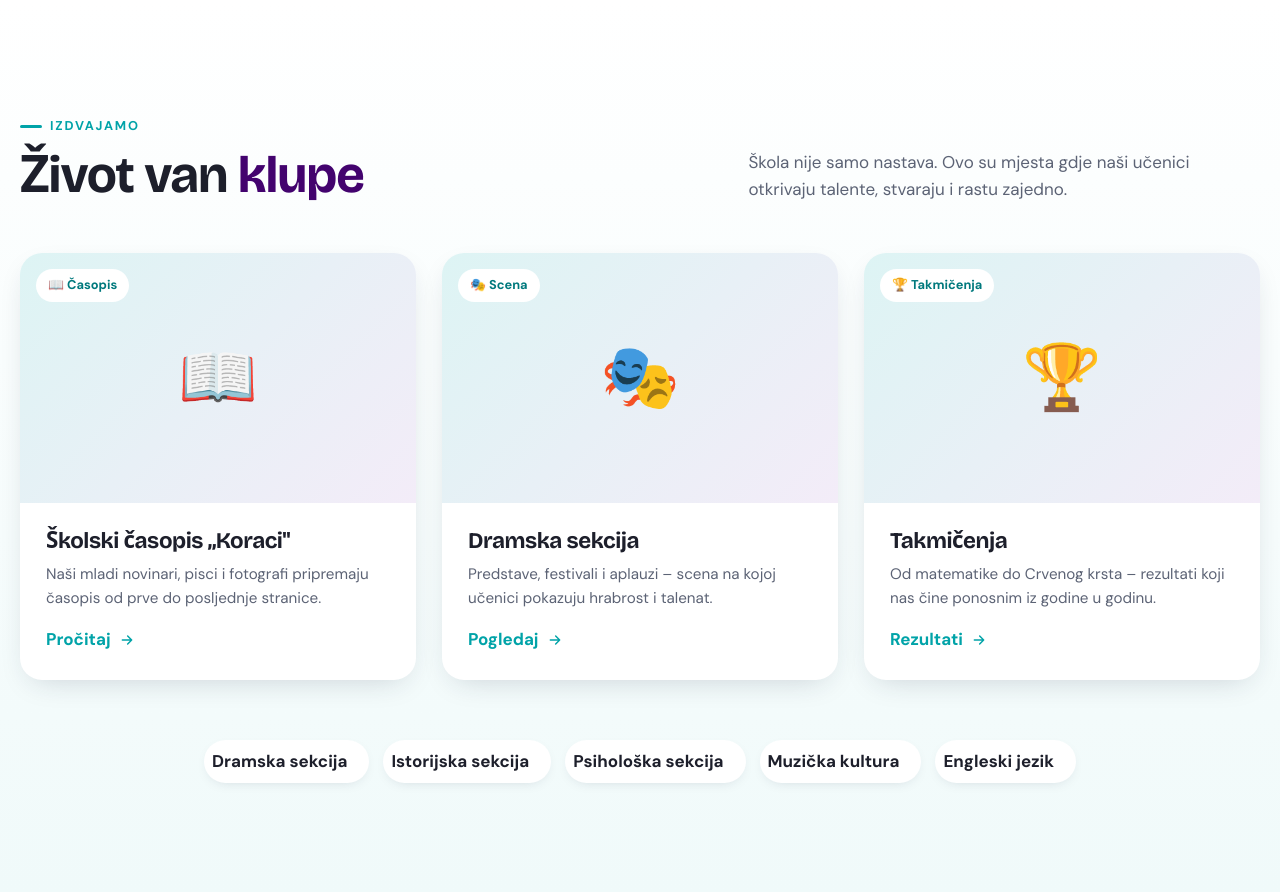
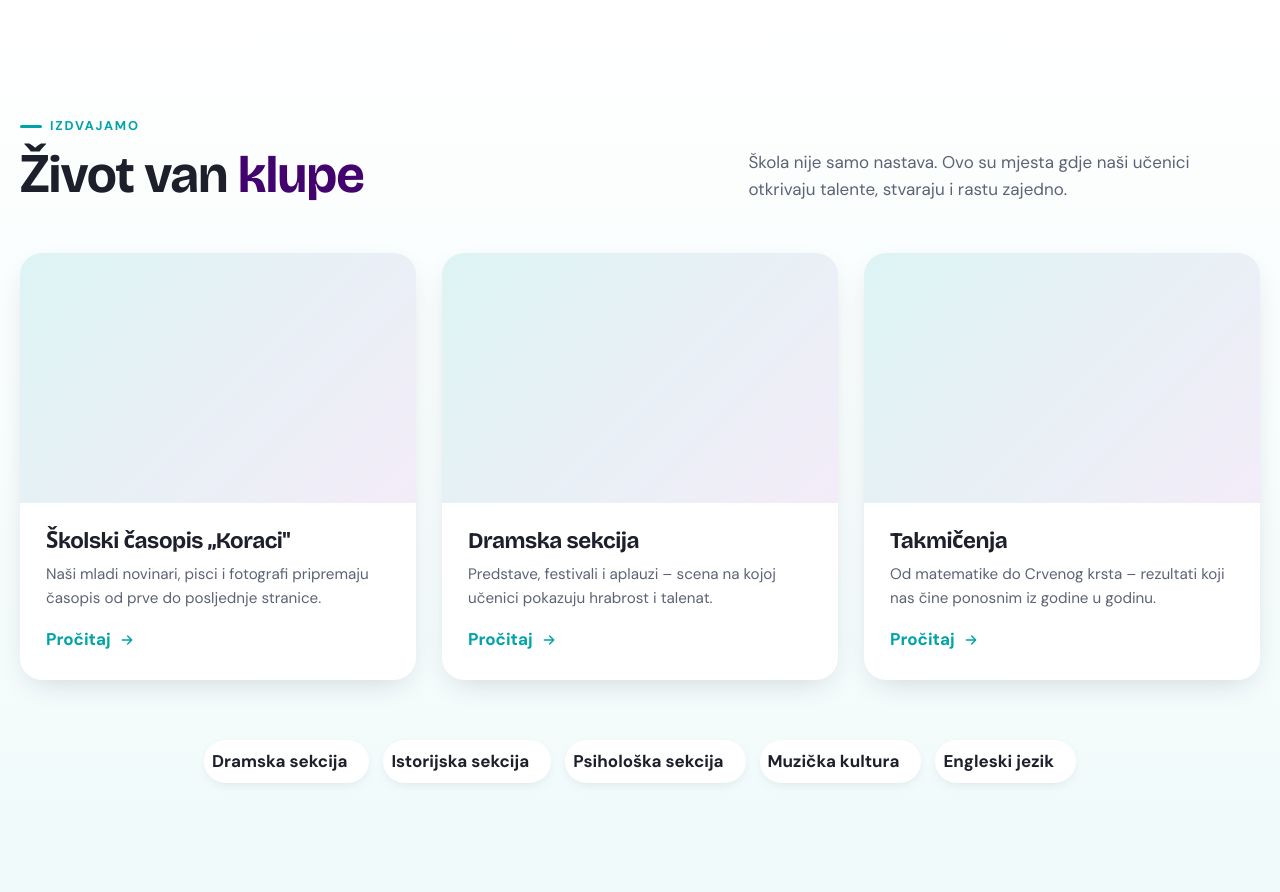
Before and after one commit to mladenSta/gimnazija, a Laravel app: page / in a window 1280 px wide. Shown: the part 2900-3792 px from the top of the page. Run offline with Laravel 12, Linux system fonts and the light colour scheme; data comes from the database, SQL or seed files in the repository; data that the repository does not hold is empty; style sheets or scripts are compiled from the project's sources.

Commit message:
Izdvajamo: Ruke poster for Dramska sekcija, no tags, 'Pročitaj' links, relative image paths
Co-Authored-By: Claude Opus 5.5 <noreply@anthropic.com>

```diff
--- a/resources/views/site/home.blade.php
+++ b/resources/views/site/home.blade.php
@@ -184,9 +184,9 @@
 {{-- ============ IZDVAJAMO + SEKCIJE (hardcoded) ============ --}}
 @php
     $featured = [
-        ['href' => '/koraci2/', 'emoji' => '📖', 'label' => 'Časopis', 'title' => 'Školski časopis „Koraci"', 'text' => 'Naši mladi novinari, pisci i fotografi pripremaju časopis od prve do posljednje stranice.', 'more' => 'Pročitaj', 'image' => 'wp-content/uploads/2020/05/koraci-izdvojeno-600x600.jpg'],
-        ['href' => '/dramska-sekcija/', 'emoji' => '🎭', 'label' => 'Scena', 'title' => 'Dramska sekcija', 'text' => 'Predstave, festivali i aplauzi – scena na kojoj učenici pokazuju hrabrost i talenat.', 'more' => 'Pogledaj', 'image' => 'wp-content/uploads/2020/05/predstava-izdvojeno-600x600.jpg'],
-        ['href' => '/category/takmicenja/', 'emoji' => '🏆', 'label' => 'Takmičenja', 'title' => 'Takmičenja', 'text' => 'Od matematike do Crvenog krsta – rezultati koji nas čine ponosnim iz godine u godinu.', 'more' => 'Rezultati', 'image' => 'wp-content/uploads/2026/05/takmicenja-1-1.jpg'],
+        ['href' => '/koraci2/', 'title' => 'Školski časopis „Koraci"', 'text' => 'Naši mladi novinari, pisci i fotografi pripremaju časopis od prve do posljednje stranice.', 'image' => 'wp-content/uploads/2020/05/koraci-izdvojeno-600x600.jpg'],
+        ['href' => '/dramska-sekcija/', 'title' => 'Dramska sekcija', 'text' => 'Predstave, festivali i aplauzi – scena na kojoj učenici pokazuju hrabrost i talenat.', 'image' => 'wp-content/uploads/2026/04/662045827_122178952634770111_1473116570734573893_n-724x1024.jpg', 'position' => '50% 30%'],
+        ['href' => '/category/takmicenja/', 'title' => 'Takmičenja', 'text' => 'Od matematike do Crvenog krsta – rezultati koji nas čine ponosnim iz godine u godinu.', 'image' => 'wp-content/uploads/2026/05/takmicenja-1-1.jpg'],
     ];
     $clubs = [
         ['href' => '/dramska-sekcija/', 'image' => 'wp-content/uploads/2026/04/667684622_122179618670770111_7068596852317087493_n-150x150.jpg', 'name' => 'Dramska sekcija'],
@@ -210,18 +210,18 @@
             @foreach ($featured as $f)
                 <a href="{{ $f['href'] }}" class="feat reveal">
                     @if (file_exists(public_path($f['image'])))
-                        <div class="img"><img src="{{ asset($f['image']) }}" alt="{{ $f['title'] }}" loading="lazy"><span class="label">{{ $f['label'] }}</span></div>
+                        <div class="img"><img src="/{{ $f['image'] }}" alt="{{ $f['title'] }}" loading="lazy" @isset($f['position']) style="object-position: {{ $f['position'] }}" @endisset></div>
                     @else
-                        <div class="img placeholder" aria-hidden="true">{{ $f['emoji'] }}<span class="label">{{ $f['emoji'] }} {{ $f['label'] }}</span></div>
+                        <div class="img placeholder" aria-hidden="true"></div>
                     @endif
-                    <div class="body"><h3>{{ $f['title'] }}</h3><p>{{ $f['text'] }}</p><span class="more">{{ $f['more'] }} <svg><use href="#i-arrow"/></svg></span></div>
+                    <div class="body"><h3>{{ $f['title'] }}</h3><p>{{ $f['text'] }}</p><span class="more">Pročitaj <svg><use href="#i-arrow"/></svg></span></div>
                 </a>
             @endforeach
         </div>
 
         <div class="clubs reveal">
             @foreach ($clubs as $c)
-                <a href="{{ $c['href'] }}" class="club">@if (file_exists(public_path($c['image'])))<img src="{{ asset($c['image']) }}" alt="" loading="lazy" width="48" height="48">@endif{{ $c['name'] }}</a>
+                <a href="{{ $c['href'] }}" class="club">@if (file_exists(public_path($c['image'])))<img src="/{{ $c['image'] }}" alt="" loading="lazy" width="48" height="48">@endif{{ $c['name'] }}</a>
             @endforeach
         </div>
     </div>
```
